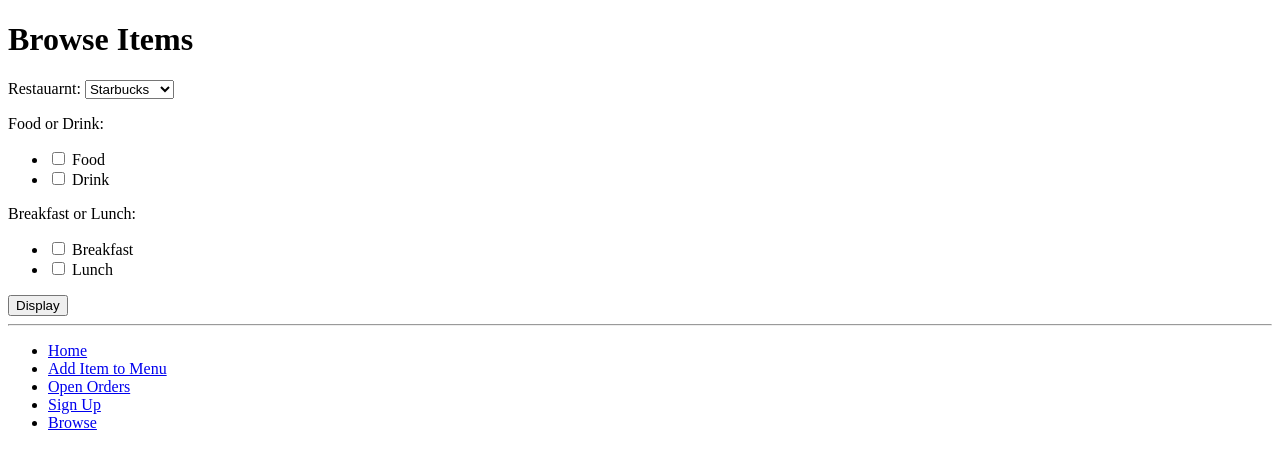
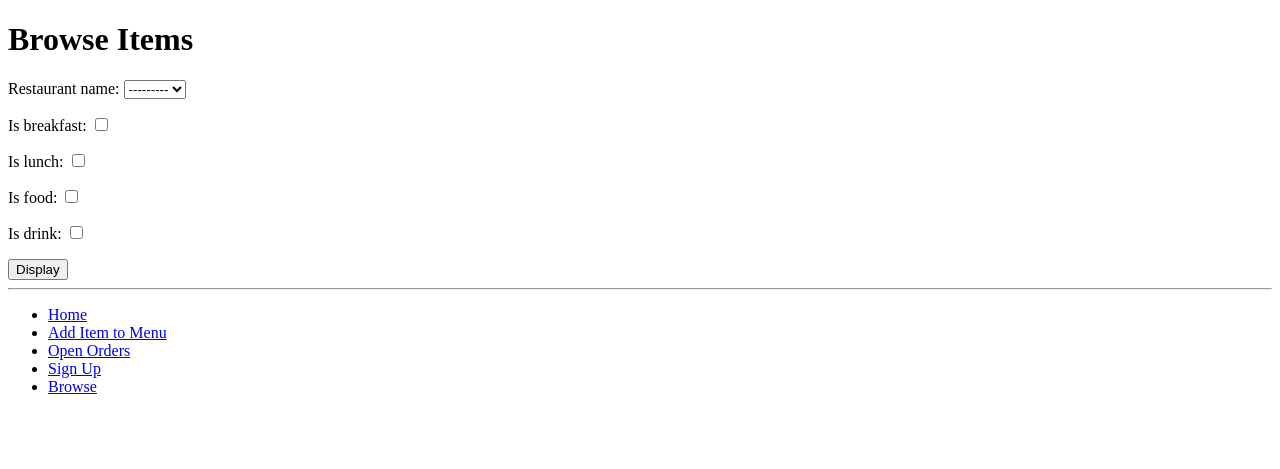
Before and after one commit to vibsOveebs/Qracker, a Django app: page /menu/browse in a window 1280 px wide. Shown: the top 469 px of the page. Run offline with Django 3.2, Linux system fonts and the light colour scheme.

Commit message:
Fixed bug with add item

```diff
--- a/menu/forms.py
+++ b/menu/forms.py
@@ -2,7 +2,7 @@ from django import forms
 from menu.models import Order, Item
 from datetime import datetime
 from userprofile.models import UserProfile
-
+from django.contrib.auth.models import User
 
 class AddItemForm(forms.ModelForm):
     name=forms.CharField(help_text="Please enter the Item name: ",max_length=128,required=True)
@@ -12,7 +12,7 @@ class AddItemForm(forms.ModelForm):
     is_breakfast=forms.BooleanField(help_text = 'Breakfast Item?', required=False)
     is_lunch=forms.BooleanField(help_text = 'Lunch Item?', required=False)
     price=forms.DecimalField(help_text="Please enter the price: ", min_value=0,required=True)
-    supplier = forms.ModelChoiceField(queryset=UserProfile.objects.filter(supplier_flag__exact=True))
+    supplier = forms.ModelChoiceField(queryset=User.objects.filter(id = UserProfile.objects.filter(supplier_flag__exact=True).values_list('user_id')))
 
     class Meta:
         model = Item
@@ -64,21 +64,18 @@ class SearchForm(forms.ModelForm):
         model = Item
         fields = ('searchstring', 'food_or_drink', 'is_breakfast', 'is_lunch')
 
-class BrowseForm(forms.Form):
-    RESTAURANT_CHOICES = (
-        ('Starbucks', 'Starbucks'),
-        ('McDonalds', 'McDonalds'),
-        ('TacoBell', 'TacoBell'),
-    )
-    FOOD_OR_DRINK_CHOICES = (
-        ('Food', 'Food'),
-        ('Drink', 'Drink'),
-    )
-    BREAKFAST_OR_LUNCH_CHOICES = (
-        ('Breakfast', 'Breakfast'),
-        ('Lunch', 'Lunch')
-    )
+class BrowseForm(forms.ModelForm):
+    restaurant_name = forms.ModelChoiceField(queryset=UserProfile.objects.filter(supplier_flag__exact=True), required=True)
+    is_food = forms.BooleanField(initial=False, required=False)
+    is_drink = forms.BooleanField(initial=False, required=False)
+    is_breakfast = forms.BooleanField(initial=False, required=False)
+    is_lunch = forms.BooleanField(initial=False, required=False)
 
-    restaurant_name = forms.ChoiceField(choices = RESTAURANT_CHOICES, label='Restauarnt', initial='', widget=forms.Select(), required = True)
-    food_or_drink = forms.MultipleChoiceField(choices = FOOD_OR_DRINK_CHOICES, label='Food or Drink', widget=forms.CheckboxSelectMultiple(), required = True)
-    breakfast_or_lunch = forms.MultipleChoiceField(choices = BREAKFAST_OR_LUNCH_CHOICES, label='Breakfast or Lunch', widget=forms.CheckboxSelectMultiple(), required = True)
+    class Meta:
+        model = Item
+        fields = ('restaurant_name', 'is_breakfast', 'is_lunch')
+
+class BrowseResultsForm(forms.ModelForm):
+    class Meta:
+        model = Item
+        fields = ('name', 'price', 'supplier')
--- a/menu/urls.py
+++ b/menu/urls.py
@@ -7,4 +7,5 @@ urlpatterns = [
     url(r'^mcdonalds', views.add_order_mcdonalds, name='mcdonalds'),
     url(r'^tacobell', views.add_order_tacobell, name='tacobell'),
     url(r'^browse', views.browse, name='browse'),
+    url(r'^browseresults', views.browseresults, name='browseresults')
 ]
--- a/menu/views.py
+++ b/menu/views.py
@@ -1,5 +1,5 @@
 from django.shortcuts import render
-from menu.forms import McDonaldsOrderForm, TacoBellOrderForm, AddItemForm, BrowseForm, SearchForm
+from menu.forms import McDonaldsOrderForm, TacoBellOrderForm, AddItemForm, BrowseForm, SearchForm, BrowseResultsForm
 from menu.models import Item
 from django.contrib.auth.decorators import user_passes_test
 from django.contrib.auth.models import User
@@ -80,4 +80,20 @@ def search(request):
 
 def browse(request):
     form = BrowseForm()
-    return render(request, 'menu/browse.html', {'form': form})
+
+    if request.method == 'POST':
+        return browseresults(request)
+    else:
+        return render(request, 'menu/browse.html', {'form': form})
+
+def browseresults(request):
+    restaurant_name = request.POST.get('restaurant_name')
+    is_food = request.POST.get('is_food')
+    is_drink = request.POST.get('is_drink')
+    is_breakfast = request.POST.get('is_breakfast')
+    is_lunch = request.POST.get('is_lunch')
+
+    item_list = Item.objects.filter(supplier=restaurant_name)
+    context_dict = {'items': item_list}
+
+    return render(request, 'menu/browseresults.html', context_dict)
--- a/templates/menu/browse.html
+++ b/templates/menu/browse.html
@@ -8,7 +8,7 @@
 {% block body_block %}
 	<h1>Browse Items</h1>
 
-	<form id="order_form" method="post" action="/menu/tacobell/">
+	<form id="browse_results" method="post" action="/menu/browseresults/">
 		{% csrf_token %}
 		{{form.as_p}}
 		<input type="submit" name="submit" value="Display"/>
```
Also changed, not shown: templates/menu/browseresults.html (added, +31 -0 lines), orders/views.py (line endings or trailing spaces).
